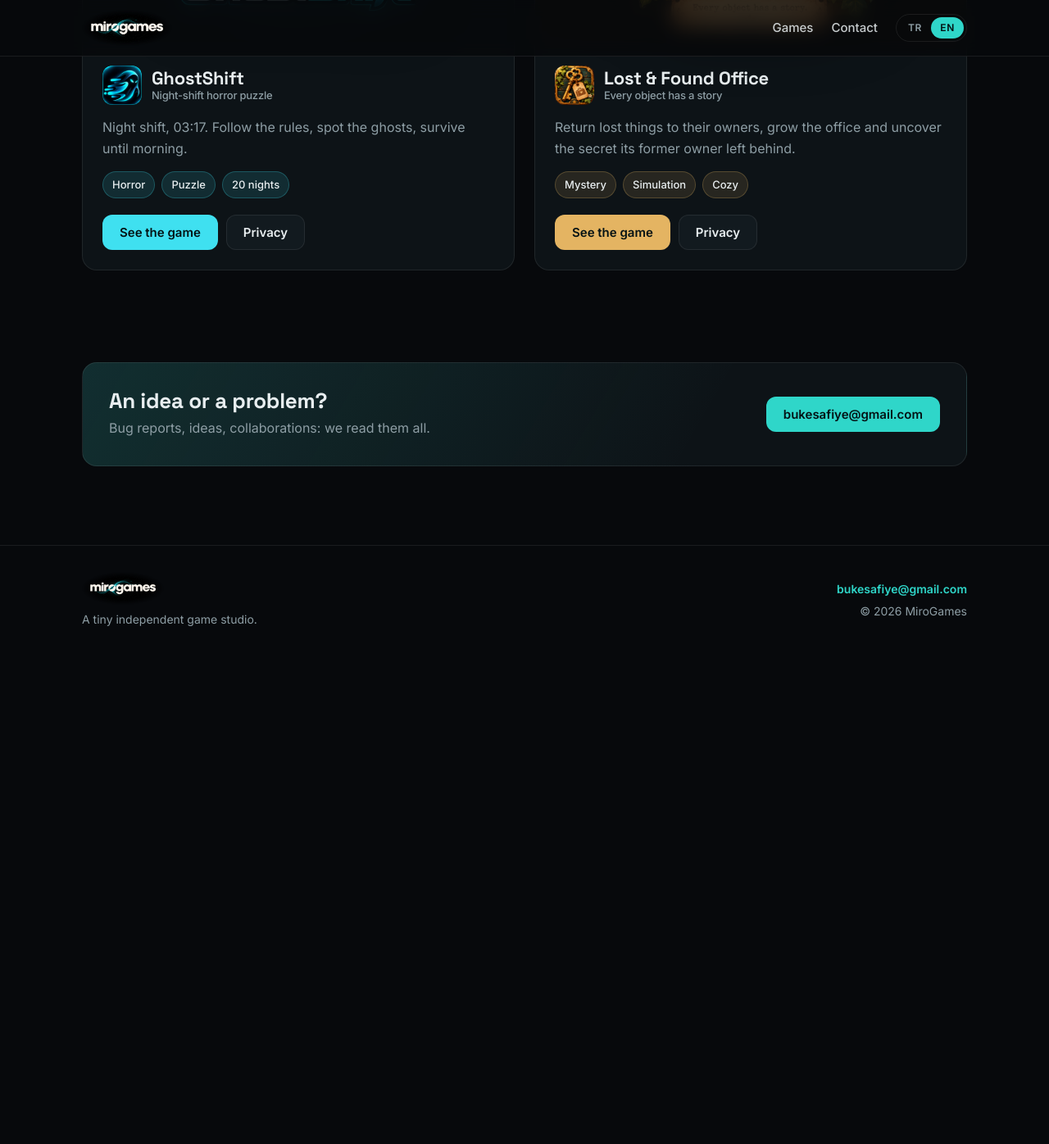
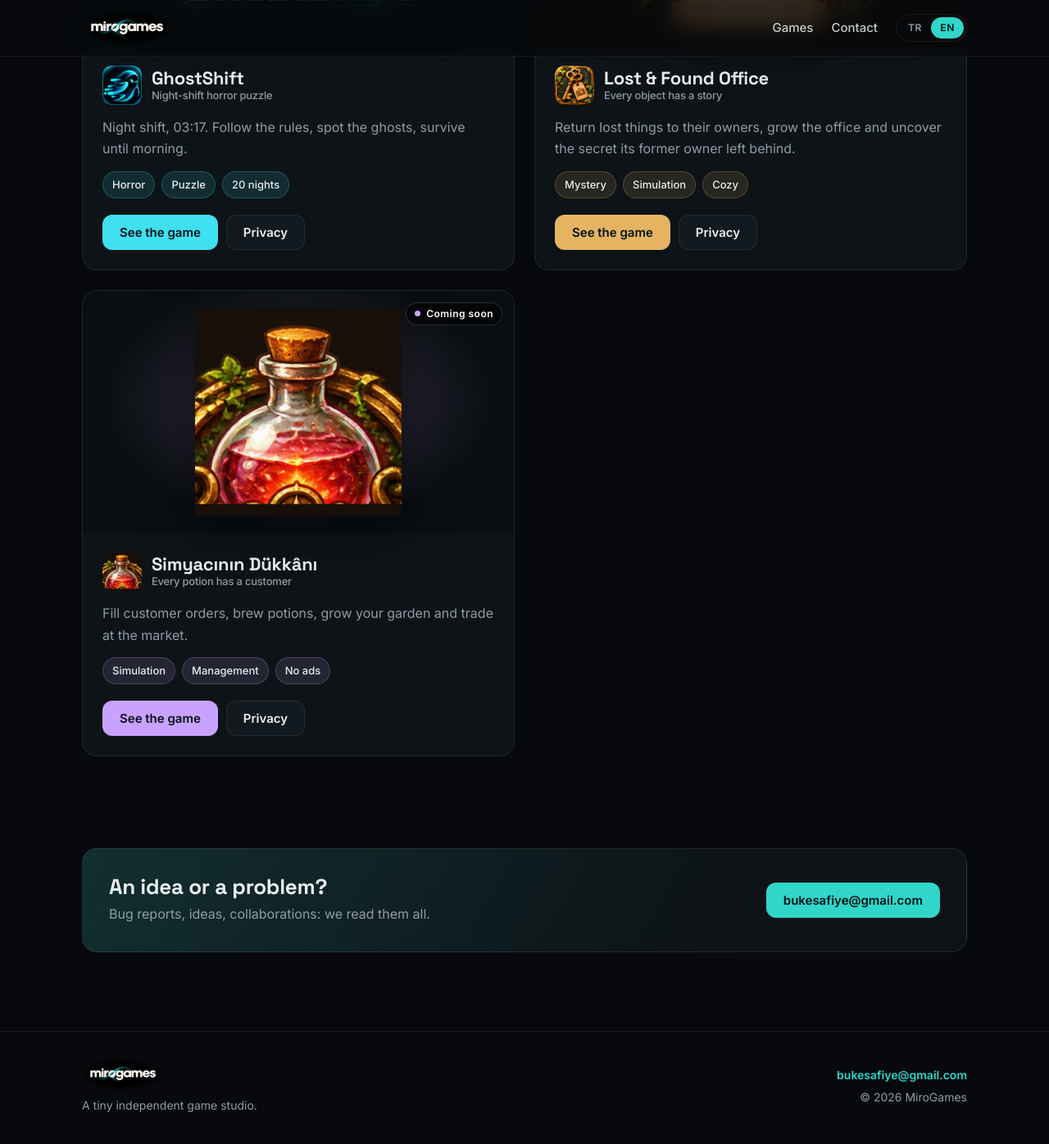
Before and after one commit to bukesafiye/bukesafiye.github.io, a Jekyll site: the page built from index.html, in a window 1280 px wide and 1400 px high, scrolled down 1030 px. Shown: the top 1396 px of the window at 82% size. Built offline with Jekyll 4.4.1, drawn with Linux system fonts in a browser that asks for light colours; before the commit the page ends 1837 px from its top, so only the background shows below that.

Commit message:
Add Simyacının Dükkânı store page, privacy and support
Co-Authored-By: Claude Haiku 5.5 <noreply@anthropic.com>

```diff
--- a/assets/css/site.css
+++ b/assets/css/site.css
@@ -123,6 +123,7 @@ h1, h2, h3 { font-family: var(--display); line-height: 1.15; margin: 0 0 .5em; l
 .game-card:hover { transform: translateY(-3px); border-color: color-mix(in srgb, var(--card-accent) 45%, transparent); }
 .game-card.ghost { --card-accent: #3fe0f0; }
 .game-card.lost { --card-accent: #e4b462; }
+.game-card.alchemy { --card-accent: #c9a2ff; }
 .card-art {
   position: relative; aspect-ratio: 16 / 9; display: block; padding: 22px;
   background: radial-gradient(60% 70% at 50% 45%, color-mix(in srgb, var(--card-accent) 26%, transparent), transparent 75%), #0a0e11;
--- a/index.html
+++ b/index.html
@@ -86,6 +86,32 @@ description: MiroGames — small, strange, atmospheric games for your phone.
           </div>
         </div>
       </article>
+
+      <article class="game-card alchemy">
+        <a class="card-art" href="{{ '/Store/alchemyshop/' | relative_url }}" aria-label="Simyacının Dükkânı">
+          <img src="{{ '/assets/img/alchemyshop-icon.png' | relative_url }}" alt="Simyacının Dükkânı" loading="lazy">
+          <span class="status"><span class="tr">Yakında</span><span class="en">Coming soon</span></span>
+        </a>
+        <div class="card-body">
+          <div class="card-title">
+            <img src="{{ '/assets/img/alchemyshop-icon.png' | relative_url }}" alt="" width="48" height="48">
+            <h3><span class="tr">Simyacının Dükkânı</span><span class="en">Simyacının Dükkânı</span><small><span class="tr">Her iksirin bir müşterisi var</span><span class="en">Every potion has a customer</span></small></h3>
+          </div>
+          <p>
+            <span class="tr">Müşterilerin siparişlerini hazırla, iksirleri üret, bahçeni büyüt ve pazarda ticaret yap.</span>
+            <span class="en">Fill customer orders, brew potions, grow your garden and trade at the market.</span>
+          </p>
+          <ul class="chips">
+            <li><span class="tr">Simülasyon</span><span class="en">Simulation</span></li>
+            <li><span class="tr">Yönetim</span><span class="en">Management</span></li>
+            <li><span class="tr">Reklamsız</span><span class="en">No ads</span></li>
+          </ul>
+          <div class="card-links">
+            <a class="btn primary" href="{{ '/Store/alchemyshop/' | relative_url }}"><span class="tr">Oyunu incele</span><span class="en">See the game</span></a>
+            <a class="btn" href="{{ '/Store/alchemyshop/privacy.html' | relative_url }}"><span class="tr">Gizlilik</span><span class="en">Privacy</span></a>
+          </div>
+        </div>
+      </article>
     </div>
   </div>
 </section>
```
Also changed, not shown: Store/alchemyshop/index.html (added, +40 -0 lines), Store/alchemyshop/privacy.md (added, +35 -0 lines), Store/alchemyshop/support.md (added, +31 -0 lines), assets/img/alchemyshop-icon.png (added).
